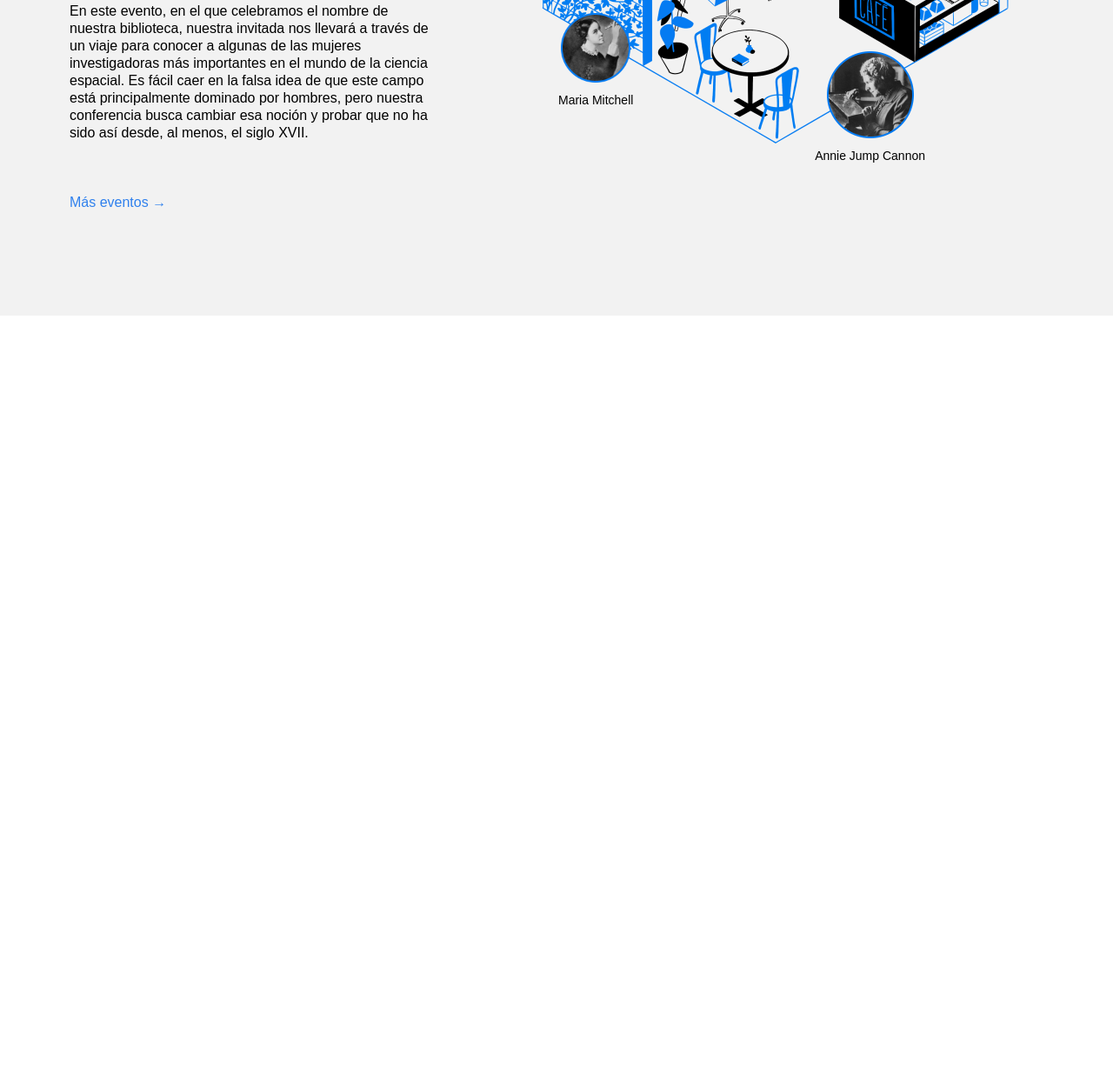
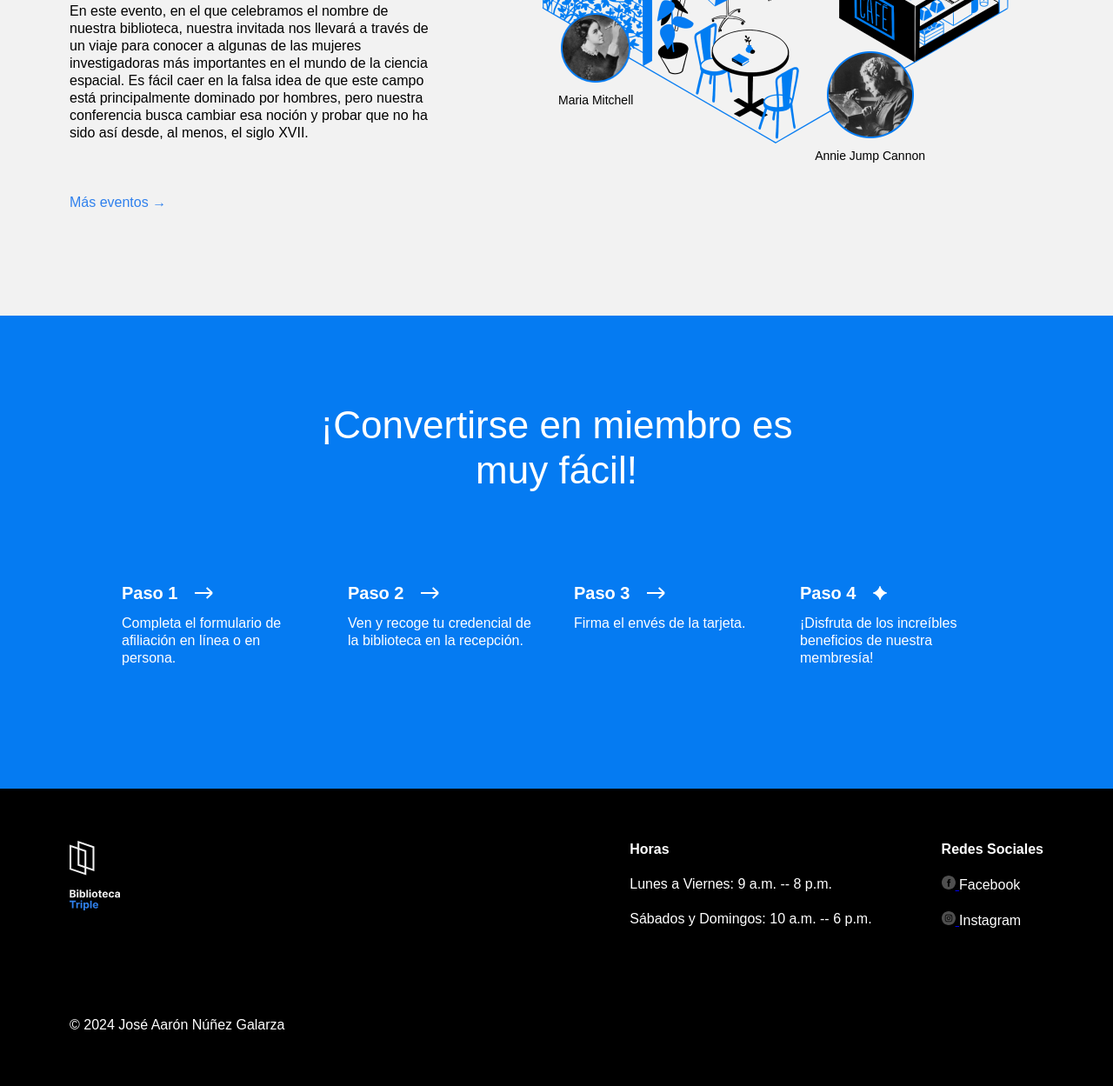
Before and after one commit to AaronNunez68/web_project_library_es, a plain HTML site: page index.html in a window 1280 px wide. Shown: the part 2527-3776 px from the top of the page at 87% size. Before the commit the page ends 2890 px from the top, so only its background shows below. Drawn offline with Linux system fonts and the light colour scheme.

Commit message:
Proyecto 3 Etapa Final

```diff
--- a/index.html
+++ b/index.html
@@ -28,10 +28,10 @@
               <a href="#events" class="nav__link">Eventos</a>
             </li>
             <li>
-              <a class="nav__link">Conviértete en miembro</a>
+              <a href="#membership" class="nav__link">Conviértete en miembro</a>
             </li>
             <li>
-              <a class="nav__link">Contactos</a>
+              <a href="#footer" class="nav__link">Contactos</a>
             </li>
           </ul>
         </nav>
@@ -217,7 +217,108 @@
               <p class="person__caption">Annie Jump Cannon</p>
             </div>
           </div>
-          <!-- Comienza a crear la composición aquí -->
+        </section>
+        <section id="membership" class="membership">
+          <h2 class="membership__title">
+            ¡Convertirse en miembro es muy fácil!
+          </h2>
+          <ul class="membership__steps">
+            <li class="step">
+              <h3 class="step__title">
+                Paso 1
+                <img
+                  src="./images/icon_step_forward.svg"
+                  alt="icon forward"
+                  class="step__icon"
+                />
+              </h3>
+              <p class="step__description">
+                Completa el formulario de afiliación en línea o en persona.
+              </p>
+            </li>
+            <li class="step">
+              <h3 class="step__title">
+                Paso 2
+                <img
+                  src="./images/icon_step_forward.svg"
+                  alt="icon forward"
+                  class="step__icon"
+                />
+              </h3>
+              <p class="step__description">
+                Ven y recoge tu credencial de la biblioteca en la recepción.
+              </p>
+            </li>
+            <li class="step">
+              <h3 class="step__title">
+                Paso 3
+                <img
+                  src="./images/icon_step_forward.svg"
+                  alt="icon forward"
+                  class="step__icon"
+                />
+              </h3>
+              <p class="step__description">Firma el envés de la tarjeta.</p>
+            </li>
+            <li class="step">
+              <h3 class="step__title">
+                Paso 4
+                <img
+                  src="./images/icon_step_finish.svg"
+                  alt="icon finish"
+                  class="step__icon"
+                />
+              </h3>
+              <p class="step__description">
+                ¡Disfruta de los increíbles beneficios de nuestra membresía!
+              </p>
+            </li>
+          </ul>
+        </section>
+        <section id="footer" class="footer">
+          <div class="footer__columns">
+            <div class="footer__column_content_logo">
+              <img
+                src="./images/logo_white.svg"
+                alt="Biblioteca Triple"
+                class="footer__logo"
+              />
+            </div>
+            <div class="footer__column_content_hours">
+              <h3 class="footer__column-heading">Horas</h3>
+              <ul class="footer__list">
+                <li class="footer__list-item">
+                  Lunes a Viernes: 9 a.m. -- 8 p.m.
+                </li>
+                <li class="footer__list-item">
+                  Sábados y Domingos: 10 a.m. -- 6 p.m.
+                </li>
+              </ul>
+            </div>
+            <div class="footer__column_content_social">
+              <h3 class="footer__column-heading">Redes Sociales</h3>
+              <ul class="footer__list">
+                <li class="footer__list-item">
+                  <a href="#" class="footer__social_icon"
+                    ><img
+                      src="./images/facebook_white.svg"
+                      alt="Logo Facebook"
+                    />
+                  </a>
+                  Facebook
+                </li>
+                <li class="footer__list-item">
+                  <a href="#" class="footer__social_icon"
+                    ><img
+                      src="./images/instagram_white.svg"
+                      alt="Logo Instagram"
+                    /> </a
+                  >Instagram
+                </li>
+              </ul>
+            </div>
+          </div>
+          <p class="footer__copyright">&copy; 2024 José Aarón Núñez Galarza</p>
         </section>
       </main>
     </div>
--- a/styles/style.css
+++ b/styles/style.css
@@ -294,3 +294,118 @@
   font-size: 14px;
   margin: 0;
 }
+
+.membership {
+  padding: 100px 0 140px;
+  background-color: #057bf2;
+  color: #ffffff;
+}
+
+.membership__title {
+  max-width: 574px;
+  margin: 0 auto;
+  text-align: center;
+  font-size: 44px;
+  font-weight: 500;
+  line-height: 52px;
+}
+
+.membership__steps {
+  list-style-type: none;
+  padding: 0;
+  margin: 100px 0 0;
+  display: flex;
+  justify-content: center;
+  gap: 40px;
+}
+
+.step {
+  width: 220px;
+}
+
+.step__title {
+  margin: 0;
+  font-size: 20px;
+  line-height: 30px;
+  font-weight: 700;
+  display: flex;
+  align-items: center;
+}
+
+.step__icon {
+  margin-left: 20px;
+}
+
+.step__description {
+  margin: 10px 0 0;
+}
+
+.footer {
+  box-sizing: border-box;
+  background-color: #000000;
+}
+
+.footer__columns {
+  padding: 60px 80px 0px 80px;
+  display: flex;
+  justify-content: end;
+}
+
+.footer__column_content_logo {
+  margin-right: auto;
+}
+
+.footer__column_content_hours {
+  color: white;
+  margin-right: 80px;
+}
+
+.footer__column_content_social {
+  color: white;
+}
+
+.footer__logo {
+  height: 80px;
+  width: 58px;
+}
+
+.footer__column-heading {
+  font-size: 16px;
+  line-height: 20px;
+  font-weight: 700;
+  margin: 0 0 20px 0;
+}
+
+.footer__list {
+  /* El siguiente código elimina los estilos predeterminados del navegador para las listas */
+  list-style-type: none;
+  padding: 0;
+  margin: 0;
+}
+
+.footer__list-item {
+  font-size: 16px;
+  line-height: 20px;
+  margin: 0 0 20px 0;
+}
+
+.footer__list-item:last-child {
+  margin-bottom: 0;
+}
+
+.footer__column-link {
+  text-decoration: none;
+}
+
+.footer__social-icon {
+  max-width: 16px;
+  margin-right: 10px;
+}
+
+.footer__copyright {
+  color: white;
+  padding-top: 100px;
+  padding-left: 80px;
+  padding-bottom: 60px;
+  margin: 0px;
+}
```
